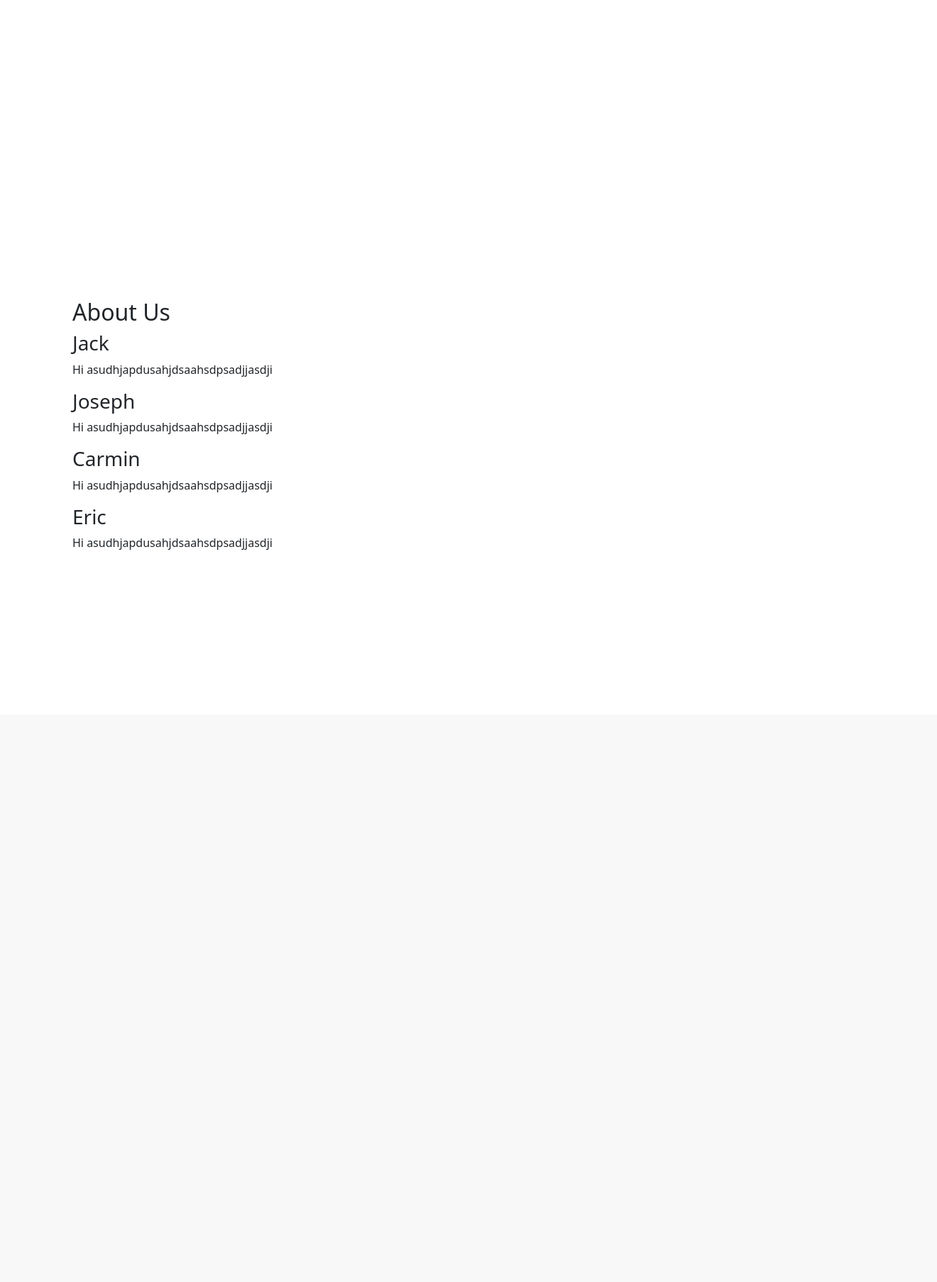
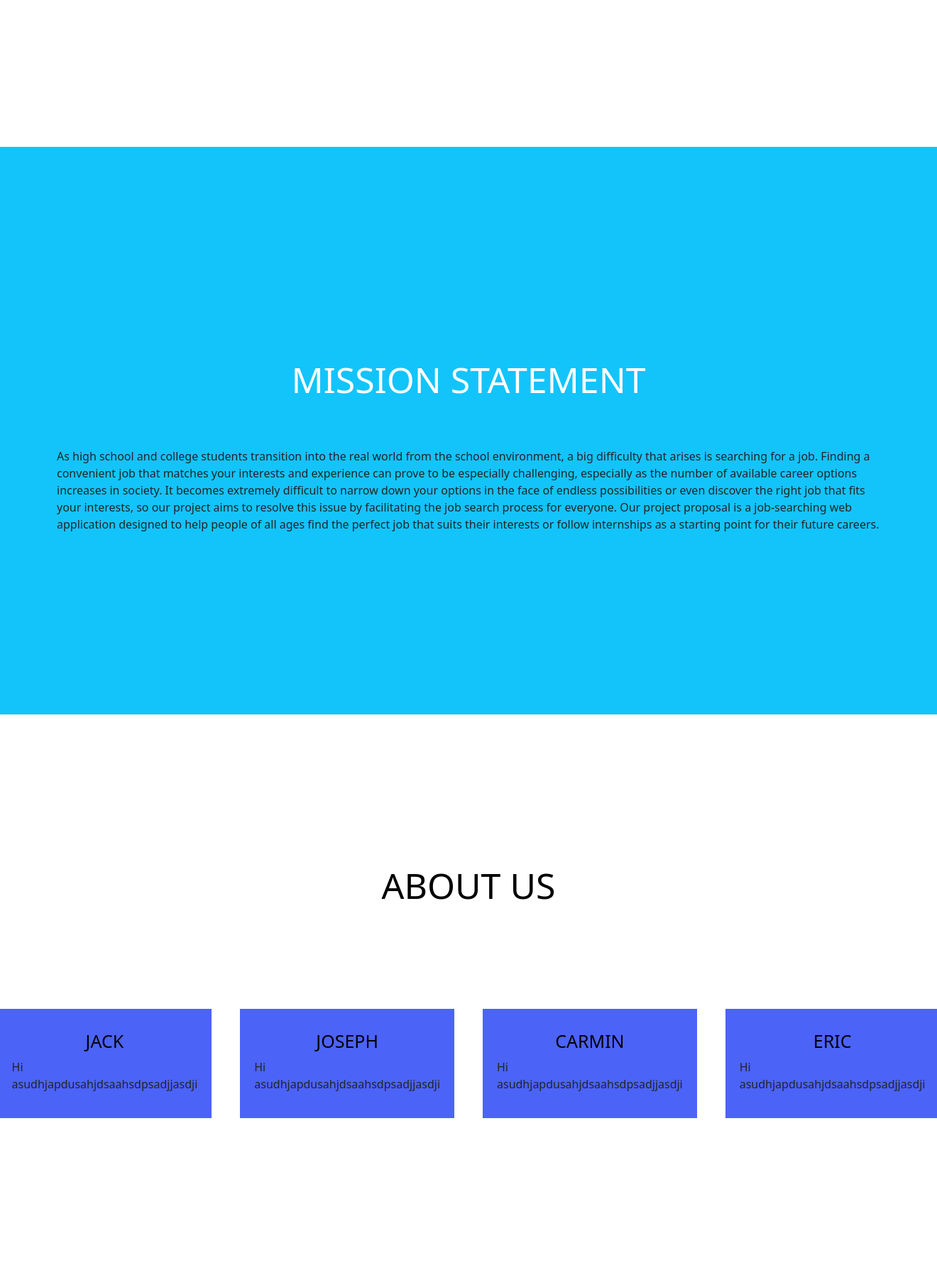
Before and after one commit to carminvuong/job-searching, a Django app: page / in a window 1320 px wide. Shown: the part 960-2767 px from the top of the page at 71% size. Before the commit the page ends 1735 px from the top, so only its background shows below. Run offline with Django 4.2, Linux system fonts and the light colour scheme; some libraries are stand-ins or nearby versions.

Commit message:
YTESSSSS

```diff
--- a/jobsearching/jobsearching/settings.py
+++ b/jobsearching/jobsearching/settings.py
@@ -28,10 +28,10 @@ BASE_DIR = Path(__file__).resolve().parent.parent.parent
 STATIC_URL = '/static/'
 # Directory where uploaded media is saved.
 MEDIA_ROOT = os.path.join(
-    BASE_DIR, "venv\jobsearching\jobwebsite\static\images")
+    BASE_DIR, "jobsearching\jobwebsite\static\images")
 MEDIA_URL = '/images/'  # Public URL at the browser
 STATICFILES_DIRS = [os.path.join(
-    BASE_DIR, "venv\jobsearching\jobwebsite\static"), ]
+    BASE_DIR, "jobsearching\jobwebsite\static"), ]
 
 
 # Quick-start development settings - unsuitable for production
--- a/jobsearching/jobwebsite/static/css/base.css
+++ b/jobsearching/jobwebsite/static/css/base.css
@@ -1,9 +1,15 @@
 @import url('https://fonts.googleapis.com/css2?family=Poppins&display=swap');
+
+* {
+  margin: 0;
+  padding: 0;
+  box-sizing: border-box;
+}
 
 .navbar {
   margin: 0px;
   padding: 0px;
-  background-color:rgb(0, 0, 0);
+  background-color:rgb(108, 173, 252);
   font-family: 'Poppins', sans-serif;
   font-size: 30px;
 }
@@ -37,7 +43,7 @@
 
 
 .navbar a:hover, .dropdown:hover .dropbtn, .dropbtn:focus {
-  background-color: red;
+  background-color: rgb(0, 16, 121);
 }
 
 .dropdown-content {
@@ -154,3 +160,81 @@ section {
   justify-content: center;
   align-items: center;
 }
+
+section .container {
+  width: 100%;
+  max-width: 1200px;
+  padding: 0 20px;
+  margin: 0 auto;
+}
+
+#mission{
+  background-color: #13c4fa;
+}
+
+#mission h2{
+  font-size: 50px;
+  color: white;
+  text-align: center;
+  text-transform: uppercase;
+  padding: 5%;
+}
+
+#about h2{
+  font-size: 50px;
+  color: rgb(0, 0, 0);
+  text-align: center;
+  text-transform: uppercase;
+  padding: 5%;
+}
+
+#about .founders{
+  display: flex;
+  justify-content: center;
+  align-items: center;
+  padding: 5%;
+}
+
+#about .founders .person {
+  background:rgb(76, 99, 248);
+  margin: 20px;
+  padding: 20px;
+}
+
+#about .founders .person h3{
+  font-size: 25px;
+  color: rgb(0, 0, 0);
+  text-align: center;
+  text-transform: uppercase;
+  margin: 10px;
+}
+
+@media (max-width: 768px) {
+  .search-bar {
+    flex-direction: column;
+  }
+
+  .search-bar input {
+    width: 100%;
+    margin-bottom: 20px;
+  }
+
+  .search-bar button {
+    margin-right: 0;
+  }
+  #about .founders{
+    flex-direction: column;
+  }
+}
+
+.reveal {
+  position: relative;
+  transition: all 2s ease;
+  opacity: 0;
+  transform: translateY(150px);
+}
+
+.reveal.active {
+  opacity: 1;
+  transform: translateY(0);
+}
--- a/jobsearching/jobwebsite/templates/jobwebsite/home.html
+++ b/jobsearching/jobwebsite/templates/jobwebsite/home.html
@@ -10,10 +10,10 @@
     </form>
 </div>
 
+<section></section>
 
-
-<section>
-    <div class="container">
+<section id="mission">
+    <div class="container reveal">
         <h2> Mission Statement </h2>
         <div class="statementBox">
             <p>
@@ -25,8 +25,8 @@
     </div>
 </section>
 
-<section>
-    <div class="container">
+<section id="about">
+    <div class="container reveal">
         <h2> About Us </h2>
         <div class ="founders">
             <div class ="person">
@@ -49,4 +49,24 @@
     </div>
 </section>
 
+<script type="text/javascript">
+    window.addEventListener("scroll", reveal);
+
+function reveal(){
+  var reveals = document.querySelectorAll(".reveal");
+  for(var i = 0; i < reveals.length; i++){
+    var windowHeight = window.innerHeight;
+    var revealTop = reveals[i].getBoundingClientRect().top;
+    var revealPoint = 150;
+
+    if(revealTop < windowHeight - revealPoint){
+      reveals[i].classList.add("active");
+    }
+    else{
+      reveals[i].classList.remove("active");
+    }
+  }
+}
+</script>
+
 {% endblock %}
```
Also changed, not shown: jobsearching/jobwebsite/static/javascript/animatedScroll.js (renamed from jobsearching/jobwebsite/static/javascript/smoothscroll.js).
